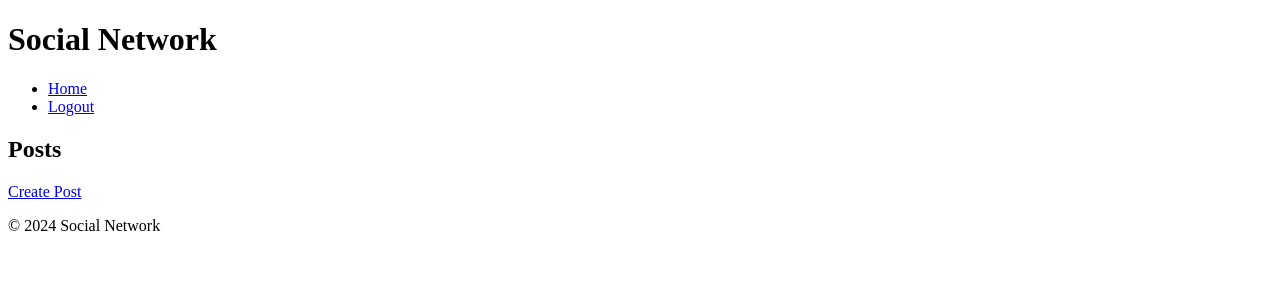
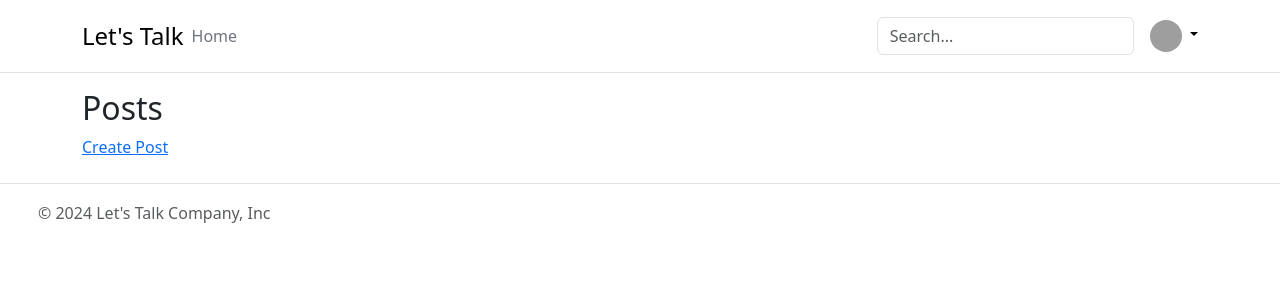
Before and after one commit to christanplaza/django_basic_sns, a Django app: page / in a window 1280 px wide. Shown: the top 300 px of the page. Run offline with Django 4.2, Linux system fonts and the light colour scheme; the visitor is signed in with stand-in values (Sample User, id 1); data that the repository does not hold is empty; grey boxes are pictures that could not be loaded.

Commit message:
Added Bootstrap Layout

```diff
--- a/core/templates/base.html
+++ b/core/templates/base.html
@@ -1,32 +1,83 @@
 <!DOCTYPE html>
 <html lang="en">
+
 <head>
     <meta charset="UTF-8">
     <meta name="viewport" content="width=device-width, initial-scale=1.0">
     <title>{% block title %}Social Network{% endblock %}</title>
     <!-- Add your CSS links here -->
+    <link href="https://cdn.jsdelivr.net/npm/bootstrap@5.3.3/dist/css/bootstrap.min.css" rel="stylesheet"
+        integrity="sha384-QWTKZyjpPEjISv5WaRU9OFeRpok6YctnYmDr5pNlyT2bRjXh0JMhjY6hW+ALEwIH" crossorigin="anonymous">
 </head>
+
 <body>
-    <header>
-        <h1>Social Network</h1>
-        <nav>
-            <ul>
-                <li><a href="{% url 'home' %}">Home</a></li>
-                {% if user.is_authenticated %}
-                    <li><a href="{% url 'logout' %}">Logout</a></li>
-                {% else %}
-                    <li><a href="{% url 'login' %}">Login</a></li>
-                    <li><a href="{% url 'signup' %}">Sign Up</a></li>
-                {% endif %}
-            </ul>
-        </nav>
+    <header class="p-3 mb-3 border-bottom">
+        <div class="container">
+            <div class="d-flex flex-wrap align-items-center justify-content-center justify-content-lg-start">
+                <a href="/" class="d-flex align-items-center mb-2 mb-lg-0 link-body-emphasis text-decoration-none">
+                    <span class="fs-4">Let's Talk</span>
+                </a>
+
+                <ul class="nav col-12 col-lg-auto me-lg-auto mb-2 justify-content-center mb-md-0">
+                    {% if user.is_authenticated %}
+                        <li><a href="{% url 'home' %}" class="nav-link px-2 link-secondary">Home</a></li>
+                    {% endif %}
+                </ul>
+
+                <form class="col-12 col-lg-auto mb-3 mb-lg-0 me-lg-3" role="search">
+                    <input type="search" class="form-control" placeholder="Search..." aria-label="Search">
+                </form>
+
+                <div class="dropdown text-end">
+                    {% if user.is_authenticated %}
+                    <a href="#" class="d-block link-body-emphasis text-decoration-none dropdown-toggle"
+                        data-bs-toggle="dropdown" aria-expanded="false">
+                        <img src="https://github.com/mdo.png" alt="mdo" width="32" height="32" class="rounded-circle">
+                    </a>
+                    <ul class="dropdown-menu text-small">
+                        <li><a class="dropdown-item" href="#">New project...</a></li>
+                        <li><a class="dropdown-item" href="#">Settings</a></li>
+                        <li><a class="dropdown-item" href="#">Profile</a></li>
+                        <li>
+                            <hr class="dropdown-divider">
+                        </li>
+                        <li><a class="dropdown-item" href="{% url 'logout' %}">Logout</a></li>
+                    </ul>
+                    {% else %}
+                    <div class="text-end">
+                      <button type="button" class="btn btn-outline-primary me-2">Login</button>
+                      <button type="button" class="btn btn-primary">Sign-up</button>
+                    </div>
+                    {% endif %}
+                </div>
+            </div>
+        </div>
     </header>
     <main>
-        {% block content %}
-        {% endblock %}
+        <div class="container">
+            {% block content %}
+            {% endblock %}
+        </div>
     </main>
     <footer>
-        <p>&copy; 2024 Social Network</p>
+        <footer class="d-flex flex-wrap justify-content-between align-items-center py-3 my-4 border-top">
+            <div class="col-md-4 d-flex align-items-center">
+              <a href="/" class="mb-3 me-2 mb-md-0 text-body-secondary text-decoration-none lh-1">
+                <svg class="bi" width="30" height="24"><use xlink:href="#bootstrap"></use></svg>
+              </a>
+              <span class="mb-3 mb-md-0 text-body-secondary">© 2024 Let's Talk Company, Inc </span>
+            </div>
+
+            <ul class="nav col-md-4 justify-content-end list-unstyled d-flex">
+              <li class="ms-3"><a class="text-body-secondary" href="#"><svg class="bi" width="24" height="24"><use xlink:href="#twitter"></use></svg></a></li>
+              <li class="ms-3"><a class="text-body-secondary" href="#"><svg class="bi" width="24" height="24"><use xlink:href="#instagram"></use></svg></a></li>
+              <li class="ms-3"><a class="text-body-secondary" href="#"><svg class="bi" width="24" height="24"><use xlink:href="#facebook"></use></svg></a></li>
+            </ul>
+          </footer>
     </footer>
+    <script src="https://cdn.jsdelivr.net/npm/bootstrap@5.3.3/dist/js/bootstrap.bundle.min.js"
+        integrity="sha384-YvpcrYf0tY3lHB60NNkmXc5s9fDVZLESaAA55NDzOxhy9GkcIdslK1eN7N6jIeHz"
+        crossorigin="anonymous"></script>
 </body>
+
 </html>
```
